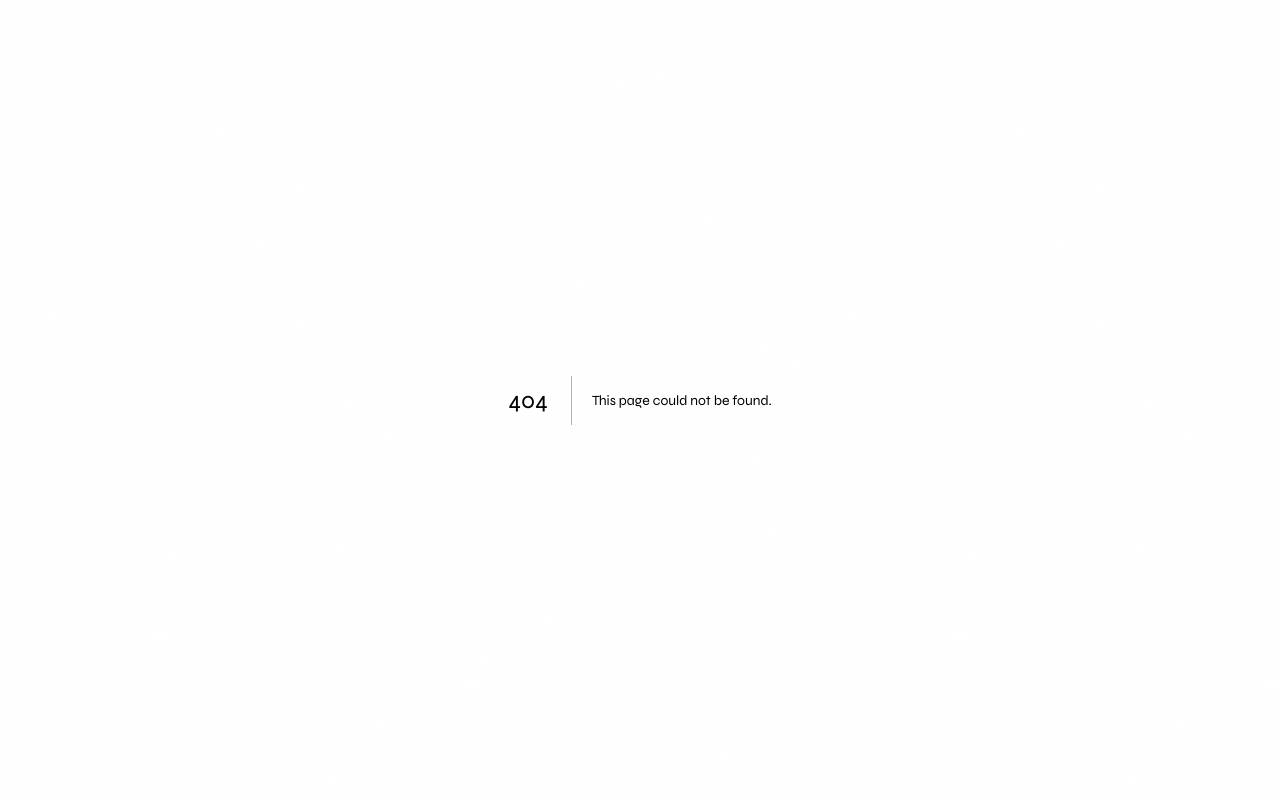
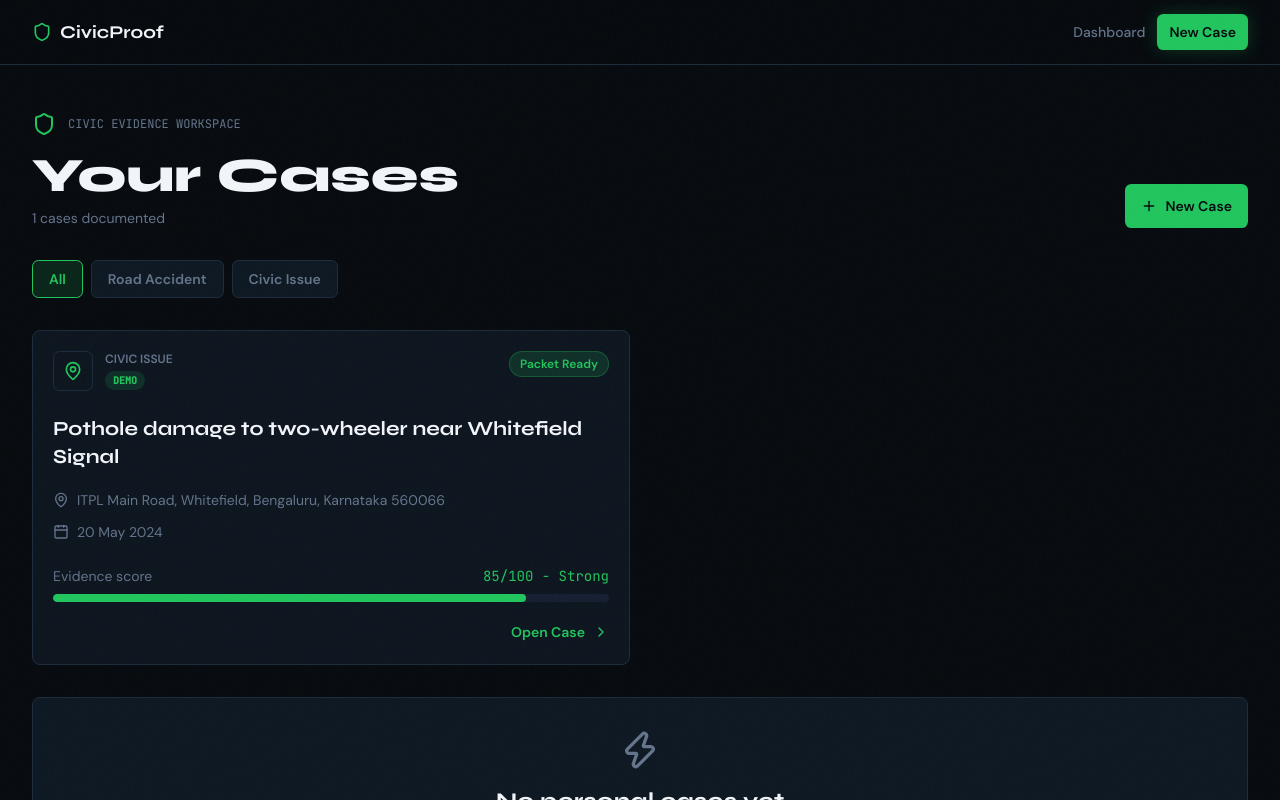
Before and after one commit to mafis007mofo/CivicProof, a Next.js app in the folder civicproof/: page /dashboard in a window 1280 px wide. Before the commit this address had no page. Shown: the top 800 px of the page. Built offline with nearby package versions, Linux system fonts and the light colour scheme.

Commit message:
feat: dashboard - case grid, filters, score bars, demo pinned, empty state

```diff
--- /dev/null
+++ b/civicproof/app/dashboard/page.tsx
@@ -0,0 +1,199 @@
+"use client";
+
+import { StatusBadge } from "@/components/cases/StatusBadge";
+import Navbar from "@/components/layout/Navbar";
+import { calculateEvidenceScore } from "@/lib/evidenceScore";
+import { getAllCases, getEvidenceForCase } from "@/lib/localStorage";
+import type { IncidentCase, IncidentType } from "@/types";
+import { Calendar, Car, ChevronRight, MapPin, Plus, Shield, Zap } from "lucide-react";
+import Link from "next/link";
+import { useEffect, useMemo, useState } from "react";
+
+type FilterValue = "all" | IncidentType;
+
+const filters: { label: string; value: FilterValue }[] = [
+  { label: "All", value: "all" },
+  { label: "Road Accident", value: "road_accident" },
+  { label: "Civic Issue", value: "civic_issue" },
+];
+
+function formatDate(value: string): string {
+  return new Intl.DateTimeFormat("en-IN", {
+    day: "2-digit",
+    month: "short",
+    year: "numeric",
+  }).format(new Date(value));
+}
+
+function getTypeLabel(type: IncidentType): string {
+  return type === "road_accident" ? "Road Accident" : "Civic Issue";
+}
+
+function CaseCard({ incidentCase }: { incidentCase: IncidentCase }) {
+  const score = calculateEvidenceScore(incidentCase, getEvidenceForCase(incidentCase.id));
+  const Icon = incidentCase.incidentType === "road_accident" ? Car : MapPin;
+  const accent = score.color === "green" ? "var(--accent-green)" : score.color === "amber" ? "var(--accent-amber)" : "var(--accent-red)";
+
+  return (
+    <article
+      className="group flex min-h-[320px] flex-col rounded-lg border p-5 transition duration-200 hover:scale-[1.01]"
+      style={{
+        backgroundColor: "color-mix(in srgb, var(--bg-surface) 88%, transparent)",
+        borderColor: "var(--border-subtle)",
+      }}
+      onMouseEnter={(event) => {
+        event.currentTarget.style.borderColor = "var(--accent-green)";
+        event.currentTarget.style.boxShadow = "0 0 22px color-mix(in srgb, var(--accent-green) 16%, transparent)";
+      }}
+      onMouseLeave={(event) => {
+        event.currentTarget.style.borderColor = "var(--border-subtle)";
+        event.currentTarget.style.boxShadow = "none";
+      }}
+    >
+      <div className="flex items-start justify-between gap-4">
+        <div className="flex items-center gap-3">
+          <div className="grid h-10 w-10 place-items-center rounded-md border" style={{ borderColor: "var(--border-subtle)", color: "var(--accent-green)" }}>
+            <Icon className="h-5 w-5" />
+          </div>
+          <div>
+            <p className="text-xs font-semibold uppercase" style={{ color: "var(--text-muted)" }}>
+              {getTypeLabel(incidentCase.incidentType)}
+            </p>
+            {incidentCase.id === "demo-001" ? (
+              <span className="mt-1 inline-flex rounded-full px-2 py-0.5 font-mono text-[10px] font-semibold" style={{ backgroundColor: "color-mix(in srgb, var(--accent-green) 14%, transparent)", color: "var(--accent-green)" }}>
+                DEMO
+              </span>
+            ) : null}
+          </div>
+        </div>
+        <StatusBadge status={incidentCase.status} />
+      </div>
+
+      <h2 className="mt-6 line-clamp-2 text-xl font-bold leading-snug" style={{ color: "var(--text-primary)" }}>
+        {incidentCase.title}
+      </h2>
+
+      <div className="mt-5 space-y-3">
+        <div className="flex gap-2 text-sm" style={{ color: "var(--text-muted)" }}>
+          <MapPin className="mt-0.5 h-4 w-4 shrink-0" />
+          <span className="line-clamp-2">{incidentCase.location}</span>
+        </div>
+        <div className="flex items-center gap-2 text-sm" style={{ color: "var(--text-muted)" }}>
+          <Calendar className="h-4 w-4" />
+          <span>{formatDate(incidentCase.incidentDate)}</span>
+        </div>
+      </div>
+
+      <div className="mt-auto pt-6">
+        <div className="mb-2 flex items-center justify-between gap-3 text-sm">
+          <span style={{ color: "var(--text-muted)" }}>Evidence score</span>
+          <span className="font-mono" style={{ color: accent }}>
+            {score.total}/100 - {score.label}
+          </span>
+        </div>
+        <div className="h-2 overflow-hidden rounded-full" style={{ backgroundColor: "var(--bg-elevated)" }}>
+          <div className="h-full rounded-full" style={{ width: `${score.total}%`, backgroundColor: accent }} />
+        </div>
+        <Link
+          href={`/cases/${incidentCase.id}`}
+          className="mt-5 inline-flex w-full items-center justify-end gap-2 text-sm font-semibold"
+          style={{ color: "var(--accent-green)" }}
+        >
+          Open Case
+          <ChevronRight className="h-4 w-4" />
+        </Link>
+      </div>
+    </article>
+  );
+}
+
+export default function DashboardPage() {
+  const [cases, setCases] = useState<IncidentCase[]>([]);
+  const [filter, setFilter] = useState<FilterValue>("all");
+
+  useEffect(() => {
+    const timer = window.setTimeout(() => {
+      setCases(getAllCases());
+    }, 0);
+
+    return () => window.clearTimeout(timer);
+  }, []);
+
+  const sortedCases = useMemo(
+    () => [...cases].sort((left, right) => Number(right.id === "demo-001") - Number(left.id === "demo-001")),
+    [cases],
+  );
+
+  const filteredCases = sortedCases.filter((incidentCase) => filter === "all" || incidentCase.incidentType === filter);
+  const nonDemoCount = cases.filter((incidentCase) => incidentCase.id !== "demo-001").length;
+
+  return (
+    <main className="min-h-screen" style={{ backgroundColor: "var(--bg-primary)" }}>
+      <Navbar />
+      <section className="mx-auto w-full max-w-7xl px-4 pb-20 pt-28 sm:px-6 lg:px-8">
+        <div className="flex flex-col gap-5 sm:flex-row sm:items-end sm:justify-between">
+          <div>
+            <div className="flex items-center gap-3">
+              <Shield className="h-6 w-6" style={{ color: "var(--accent-green)" }} />
+              <p className="font-mono text-xs uppercase" style={{ color: "var(--text-muted)" }}>
+                Civic evidence workspace
+              </p>
+            </div>
+            <h1 className="mt-4 text-5xl font-extrabold" style={{ color: "var(--text-primary)" }}>
+              Your Cases
+            </h1>
+            <p className="mt-2 text-sm" style={{ color: "var(--text-muted)" }}>
+              {cases.length} cases documented
+            </p>
+          </div>
+          <Link href="/cases/new" className="inline-flex items-center justify-center gap-2 rounded-md px-4 py-3 text-sm font-bold transition hover:scale-[1.02]" style={{ backgroundColor: "var(--accent-green)", color: "var(--bg-primary)" }}>
+            <Plus className="h-4 w-4" />
+            New Case
+          </Link>
+        </div>
+
+        <div className="mt-8 flex flex-wrap gap-2">
+          {filters.map((item) => {
+            const isActive = filter === item.value;
+            return (
+              <button
+                key={item.value}
+                type="button"
+                onClick={() => setFilter(item.value)}
+                className="rounded-md border px-4 py-2 text-sm font-semibold transition hover:scale-[1.02]"
+                style={{
+                  backgroundColor: isActive ? "color-mix(in srgb, var(--accent-green) 14%, transparent)" : "var(--bg-surface)",
+                  borderColor: isActive ? "var(--accent-green)" : "var(--border-subtle)",
+                  color: isActive ? "var(--accent-green)" : "var(--text-muted)",
+                }}
+              >
+                {item.label}
+              </button>
+            );
+          })}
+        </div>
+
+        <div className="mt-8 grid gap-5 lg:grid-cols-2">
+          {filteredCases.map((incidentCase) => (
+            <CaseCard key={incidentCase.id} incidentCase={incidentCase} />
+          ))}
+        </div>
+
+        {nonDemoCount === 0 ? (
+          <section className="mt-8 rounded-lg border p-8 text-center" style={{ backgroundColor: "var(--bg-surface)", borderColor: "var(--border-subtle)" }}>
+            <Zap className="mx-auto h-10 w-10" style={{ color: "var(--text-muted)" }} />
+            <h2 className="mt-4 text-2xl font-bold" style={{ color: "var(--text-primary)" }}>
+              No personal cases yet
+            </h2>
+            <p className="mx-auto mt-2 max-w-md text-sm" style={{ color: "var(--text-muted)" }}>
+              The demo case stays pinned so you can explore the workflow. Document your first incident when ready.
+            </p>
+            <Link href="/cases/new" className="mt-5 inline-flex rounded-md px-4 py-3 text-sm font-bold" style={{ backgroundColor: "var(--accent-green)", color: "var(--bg-primary)" }}>
+              Document your first incident
+            </Link>
+          </section>
+        ) : null}
+      </section>
+    </main>
+  );
+}
```
